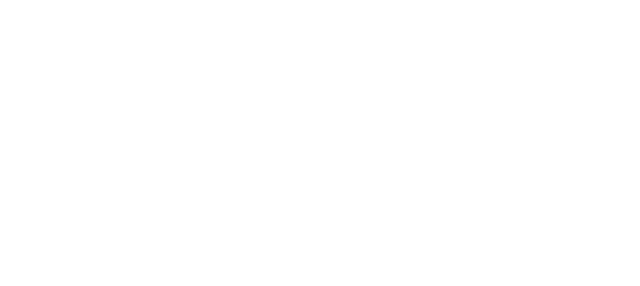
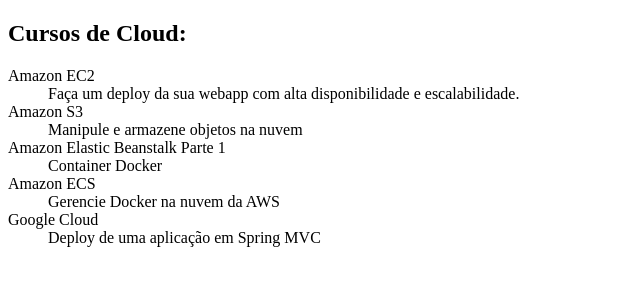
Before and after one commit to JeffNoronha/exercises-git, a plain HTML site: page index.html in a window 1280 px wide. Shown: the whole page, without its empty margins (0-640 px from the left). Drawn offline with Linux system fonts and the light colour scheme.

Commit message:
Adicionado cursos de Cloud

```diff
--- a/index.html
+++ b/index.html
@@ -6,5 +6,24 @@
 	</head>
 	<body>
 
+		<h2>Cursos de Cloud:</h2>
+
+		<dl>
+		 <dt>Amazon EC2</dt>
+		 <dd>Faça um deploy da sua webapp com alta disponibilidade e escalabilidade.</dd>
+
+		 <dt>Amazon S3</dt>
+		 <dd>Manipule e armazene objetos na nuvem</dd>
+
+		 <dt>Amazon Elastic Beanstalk Parte 1</dt>
+		 <dd>Container Docker</dd>
+
+		 <dt>Amazon ECS</dt>
+		 <dd>Gerencie Docker na nuvem da AWS</dd>
+
+		 <dt>Google Cloud</dt>
+		 <dd>Deploy de uma aplicação em Spring MVC</dd>
+		</dl>
+
 	</body>
 </html>
```
